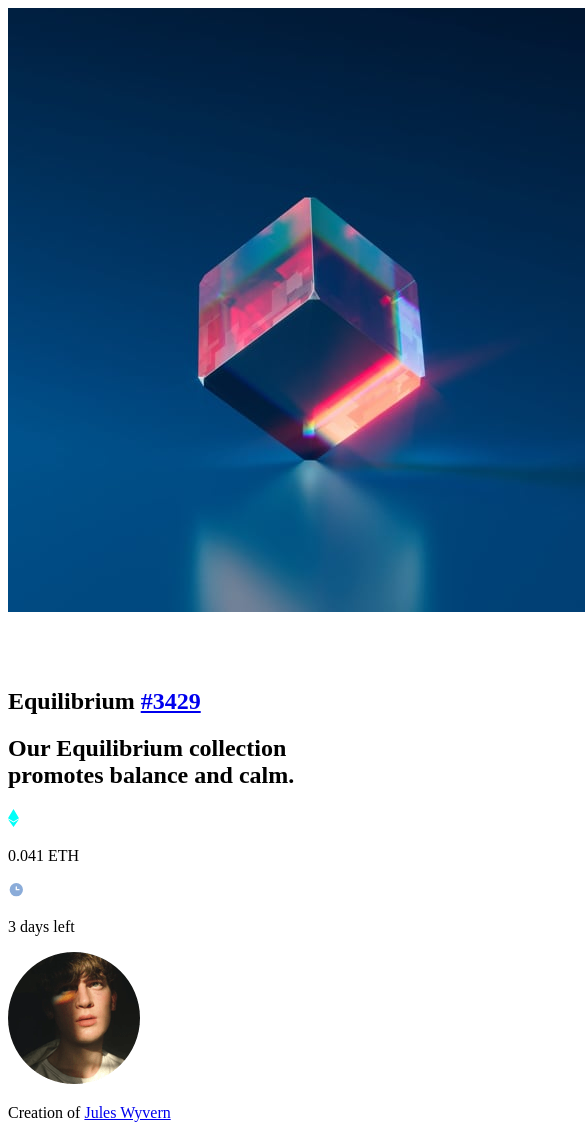
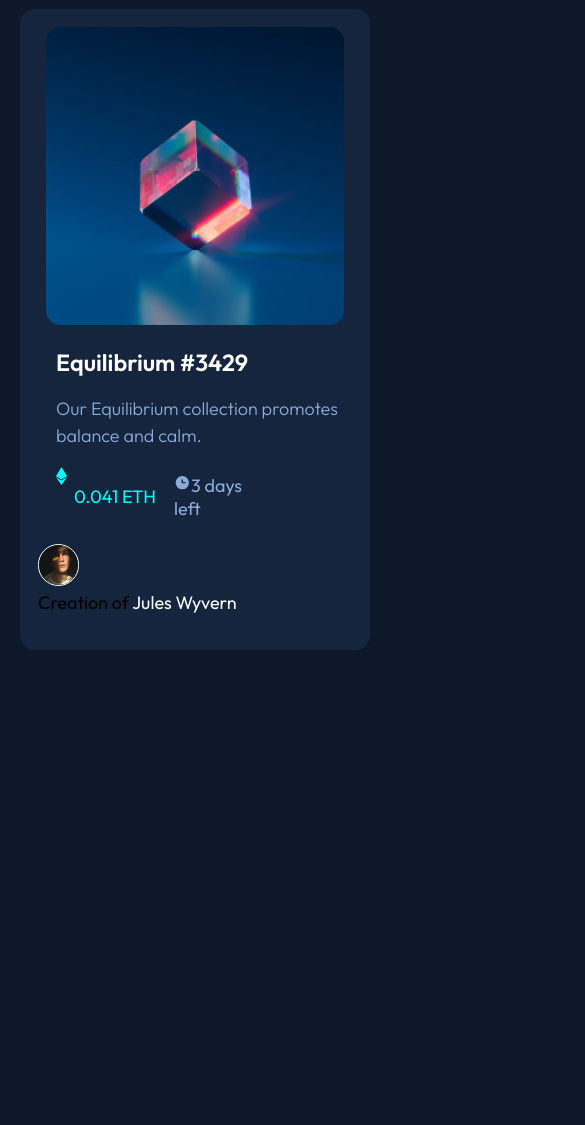
Before and after one commit to kbmke/FEM-nft-preview-card-component, a plain HTML site: page index.html in a window 390 px wide. Shown: the top 1125 px of the page, 585 px wide, since content can reach past the window. After the commit the page ends 853 px from the top, so only its background shows below. Drawn offline with Linux system fonts and the light colour scheme.

Commit message:
updated css

```diff
--- a/index.html
+++ b/index.html
@@ -14,33 +14,38 @@
 
     <title>Frontend Mentor | NFT preview card component</title>
     <!-- main stylesheet -->
-    <link rel="stylesheet" href="styles.css" />
+    <link rel="stylesheet" href="stylesheet.css" />
   </head>
   <body>
-    <div class="card">
-      <a href="#" class="active-link">
+    <article class="card">
+      <section class="image">
+       <div class="image-container">
+       <div class="img-overlay">
+          </div> <a href="#" class="active-link">
           <img
             src="/images/image-equilibrium.jpg"
             id="nft"
             alt="nft image of 3D cube with blue background"
           />
-        <div class="img-overlay">
-          <img src="/images/icon-view.svg" alt="icon of an eye" />
+          <!-- <img class="image-overlay" src="/images/icon-view.svg" alt="icon of an eye" /> -->
           </div>
         </a>
+       </div>
+
+      </section>
 
       <section class="info">
-        <h1>Equilibrium <a href="#" class="link active-link">#3429</a></h1>
-
-        <h2>Our Equilibrium collection promotes balance and calm.</h2>
+        <h1 class="header">Equilibrium <a href="#" class="link active-link">#3429</a>
+</h1>
+        <h2 class="about">Our Equilibrium collection promotes balance and calm.</h2>
         <div class="amntdays">
           <div class="amount">
             <img src="/images/icon-ethereum.svg" id="crypto" alt="" />
-            <p>0.041 ETH</p>
+            <p class="eth">0.041 ETH</p>
           </div>
           <div class="time">
             <img src="/images/icon-clock.svg" id="clock" alt="" />
-            <p>3 days left</p>
+            <p class="time">3 days left</p>
           </div>
         </div>
 
@@ -56,7 +61,7 @@
           </p>
         </section>
       </section>
-    </div>
+    </article>
 
     <div class="attribution">
       <!-- Challenge by -->
--- /dev/null
+++ b/stylesheet.css
@@ -0,0 +1,117 @@
+/* IMPORTS */
+@import url("https://fonts.googleapis.com/css2?family=Hanken+Grotesk:wght@500;700;800&family=Outfit:wght@300;400;600&display=swap");
+
+/* PAGE RESET */
+* {
+  box-sizing: border-box;
+  padding: 0;
+  margin: 0;
+}
+
+:root {
+  --para: hsl(215, 51%, 70%);
+  --time: hsl(215, 51%, 70%);
+  --eth: hsl(178, 100%, 50%);
+  --mainBG: hsl(217, 54%, 11%);
+  --cardBG: hsl(216, 50%, 16%);
+  --line: hsl(215, 32%, 27%);
+  --header: hsl(0, 0%, 100%);
+  font-size: 18px;
+}
+
+@media only screen and (min-width: 375px) and (max-width: 740px) {
+    /*ABOVE CHANGES SETTINGS AT 375px SCREEN SIZE TO 540px SCREEN SIZE*/
+   body {
+    width: 100%;
+    height: 100vh;
+    background-color: var(--mainBG);
+    font-family: 'Outfit', sans-serif;
+   }
+   .img-overlay {
+    display: none;
+   }
+   .card {
+    background-color: var(--cardBG);
+    width: 350px;
+    margin: .5rem auto;
+    padding: 1rem;
+    border-radius: .8rem;
+   }
+   .image-container {
+    width: 95%;
+    margin: 0 auto;
+    border-radius: .8rem;
+    /* to visualize */
+    /* border: 1px solid yellow; */
+    /* justify-content: center; */
+    /* align-items: center; */
+    /* height: 40%; */
+     }
+
+     .info {
+        margin: 1rem auto;
+     }
+
+     .header {
+        color: var(--header);
+        font-weight: 600;
+        margin:1rem;
+        font-size: 1.3rem;
+     }
+
+     .about {
+        font-size: 1rem;
+        font-weight: 300;
+        color: var(--para);
+        margin: 1rem;
+        width: 300px;
+        line-height: 1.5rem;
+
+     }
+     .eth {
+        color: var(--eth);
+        margin: 1rem;
+     }
+
+     .time {
+        color: var(--time);
+        /* margin: 1rem; */
+     }
+     #clock {
+        float: left;
+     }
+
+     #crypto {
+        float: left;
+     }
+
+     .link {
+        text-decoration: none;
+        color: var(--header);
+     }
+
+     .amntdays {
+        margin: 1rem;
+        /* for visualization */
+        /* border: 1px solid red; */
+        width: 300px;
+        display: flex;
+        align-items: center;
+     }
+
+
+     #nft {
+    width: 100%;
+    border-radius: .8rem;
+    /* padding: 1rem; */
+}
+
+#jw {
+    width: 2.3rem;
+    border: 1px solid white;
+    border-radius: 50%;
+}
+}
+@media only screen and (min-width: 741px) and (max-width: 1440px) {
+    /*ABOVE CHANGES SETTINGS AT 375px SCREEN SIZE TO 540px SCREEN SIZE*/
+}
```
Lines whose indentation alone changed are shown as unchanged.
